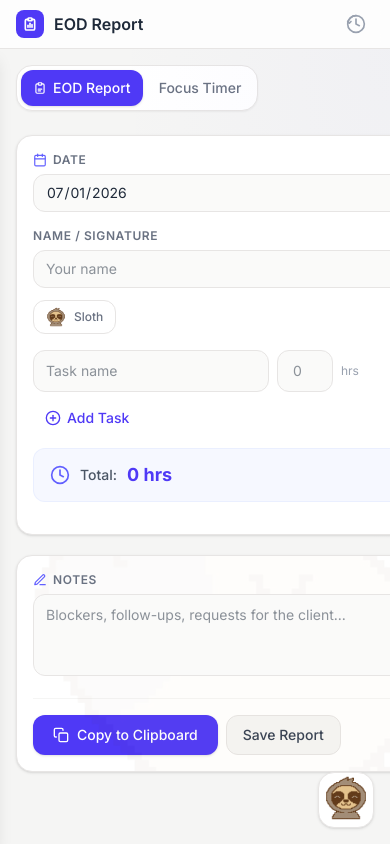
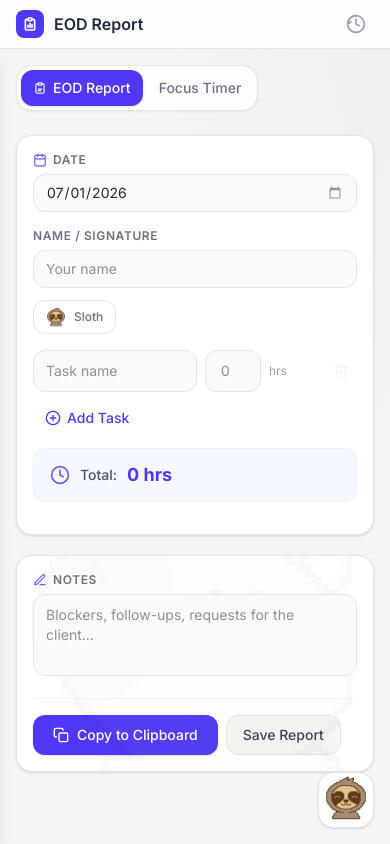
Before and after one commit to Stablhr/EOD-Pomoforo, a React (Vite) app in the folder eod-report/: page / in a window 390 px wide. Built offline with nearby package versions, Linux system fonts and the light colour scheme.

Commit message:
making it responsive

```diff
--- a/eod-report/src/App.jsx
+++ b/eod-report/src/App.jsx
@@ -48,7 +48,7 @@
   return (
     <div className="min-h-screen bg-stone-100 text-gray-800 font-sans overflow-x-hidden w-full">
       <Header onHistoryToggle={() => setHistoryOpen(!historyOpen)} />
-      <div className="flex relative">
+      <div className="relative">
         <div className="absolute inset-0 pointer-events-none bg-[radial-gradient(ellipse_at_top_right,rgba(99,102,241,0.03),transparent_50%)]" />
         <HistoryDrawer
           open={historyOpen}
@@ -57,7 +57,7 @@
           onDelete={handleDeleteReport}
           onClose={() => setHistoryOpen(false)}
         />
-        <main className="flex-1 max-w-3xl mx-auto px-4 sm:px-6 py-4 sm:py-6">
+        <main className="max-w-3xl mx-auto px-4 sm:px-6 py-4 sm:py-6">
           <TabSwitcher active={activeTab} onChange={setActiveTab} theme={theme} />
           <div className="mt-6">
             {activeTab === 'report' ? (
```
